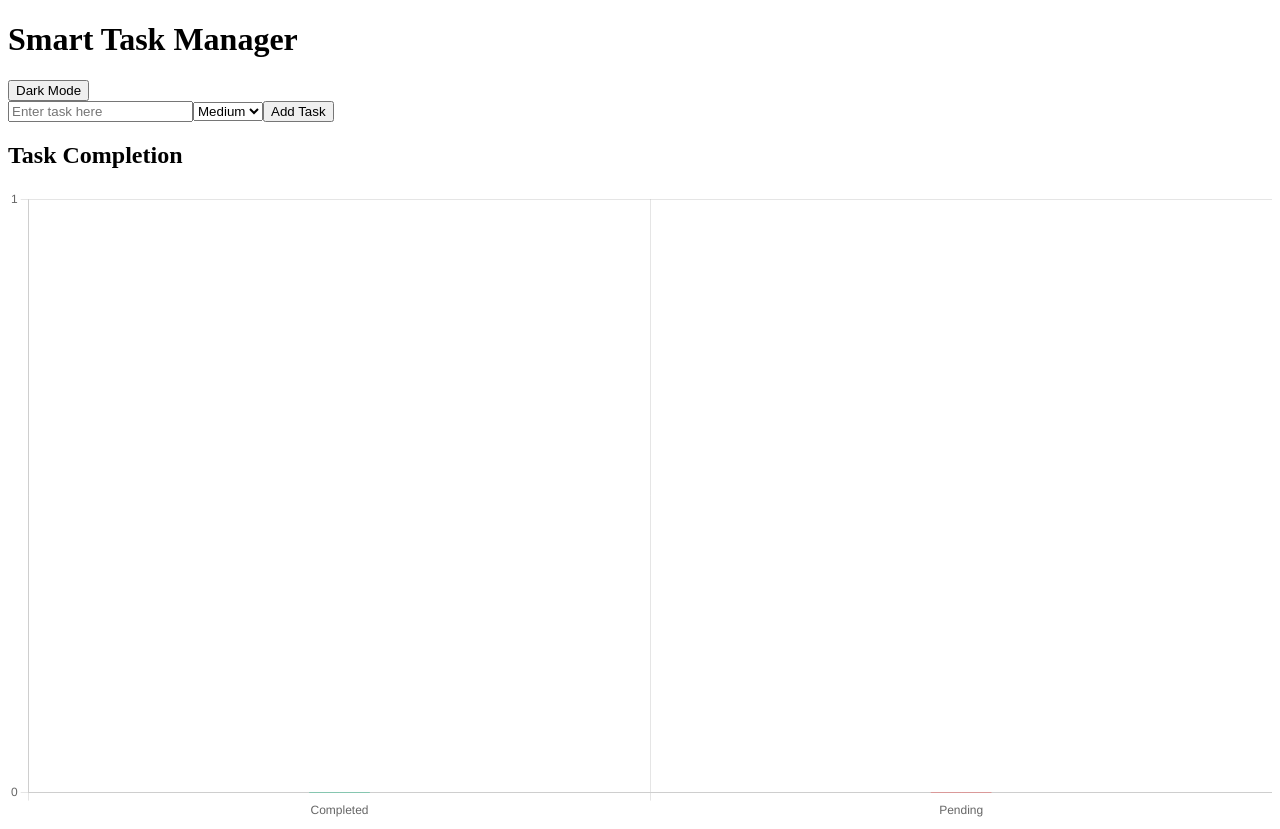
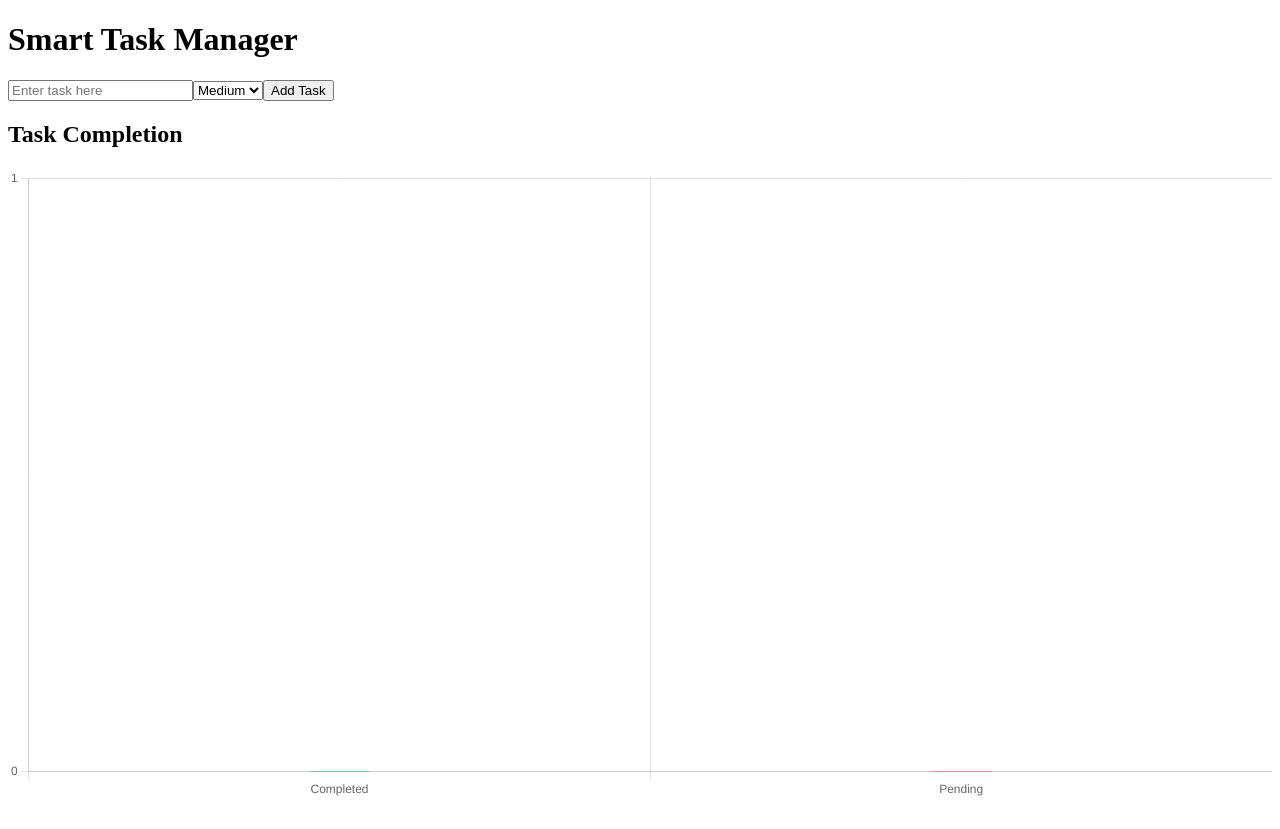
Before and after one commit to VietNguyen03/dynamic-task-management, a React (Vite) app: page / in a window 1280 px wide. After the commit the page ends 808 px from the top, so only its background shows below. Built offline with nearby package versions, Linux system fonts and the light colour scheme; the HTML template or start-up script is replaced by a standard one.

Commit message:
Removed dark/light mode toggle feature

```diff
--- a/src/App.jsx
+++ b/src/App.jsx
@@ -2,7 +2,6 @@
 import TaskForm from './components/TaskForm';
 import TaskList from './components/TaskList';
 import StatsPanel from './components/StatsPanel';
-import ThemeToggle from './components/ThemeToggle';
 import './index.css';
 
 const App = () => {
@@ -16,11 +15,11 @@
   }, [tasks]);
 
   return (
-    <div className="min-h-screen bg-gray-100 dark:bg-gray-900 text-gray-800 dark:text-white p-4">
+    <div className="min-h-screen bg-gray-100 text-gray-800 p-4">
       <div className="max-w-3xl mx-auto">
         <div className="flex justify-between items-center mb-4">
           <h1 className="text-3xl font-bold">Smart Task Manager</h1>
-          <ThemeToggle />
+
         </div>
         <TaskForm tasks={tasks} setTasks={setTasks} />
         <TaskList tasks={tasks} setTasks={setTasks} />
--- a/src/components/ThemeToggle.jsx
+++ /dev/null
@@ -1,30 +0,0 @@
-import React, { useEffect, useState } from 'react';
-
-const ThemeToggle = () => {
-  const [darkMode, setDarkMode] = useState(() =>
-    localStorage.getItem('theme') === 'dark' ||
-    (!localStorage.getItem('theme') &&
-      window.matchMedia('(prefers-color-scheme: dark)').matches)
-  );
-
-  useEffect(() => {
-    if (darkMode) {
-      document.documentElement.classList.add('dark');
-      localStorage.setItem('theme', 'dark');
-    } else {
-      document.documentElement.classList.remove('dark');
-      localStorage.setItem('theme', 'light');
-    }
-  }, [darkMode]);
-
-  return (
-    <button
-      onClick={() => setDarkMode(!darkMode)}
-      className="text-sm px-3 py-1 rounded bg-gray-300 dark:bg-gray-700"
-    >
-      {darkMode ? 'Light Mode' : 'Dark Mode'}
-    </button>
-  );
-};
-
-export default ThemeToggle;
```
